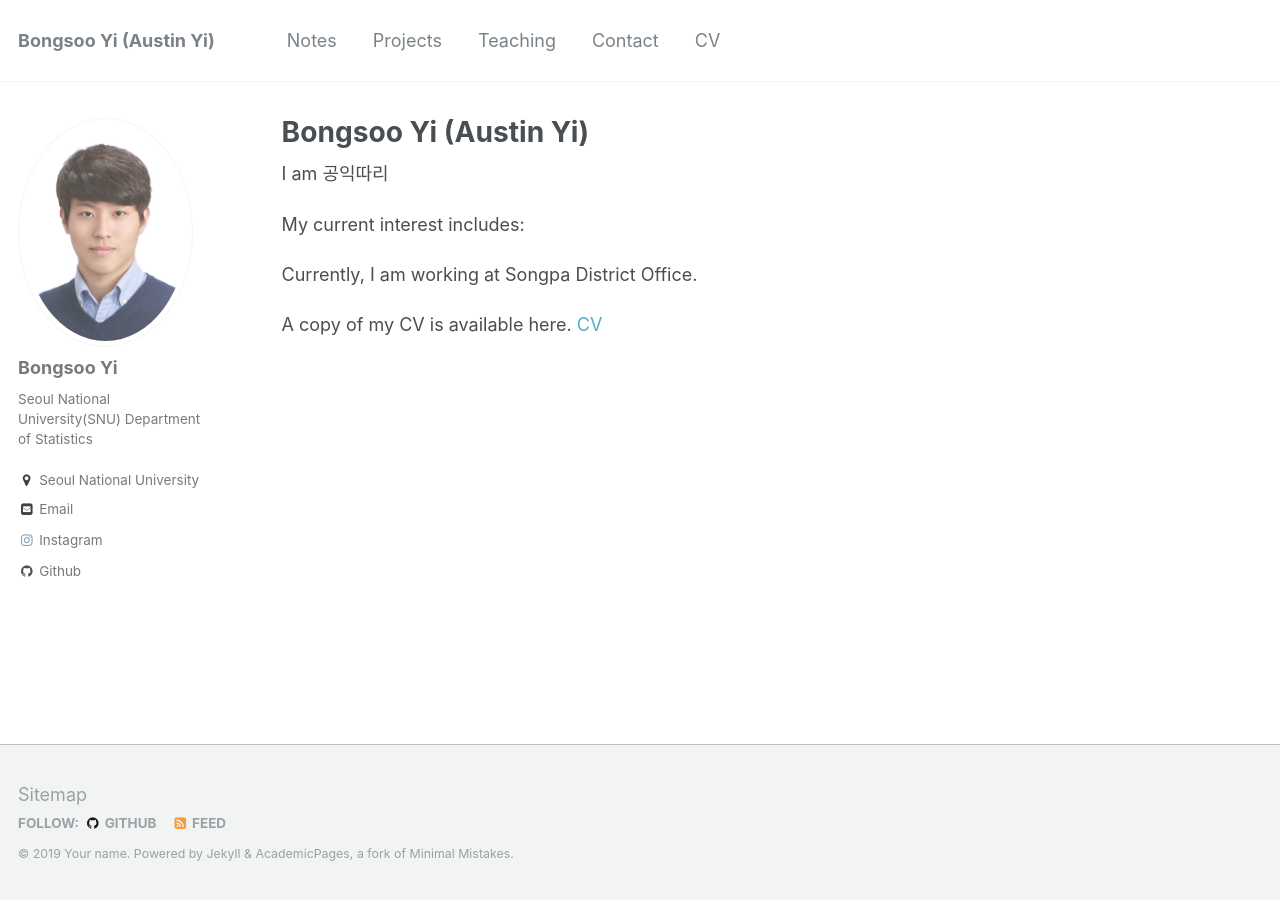
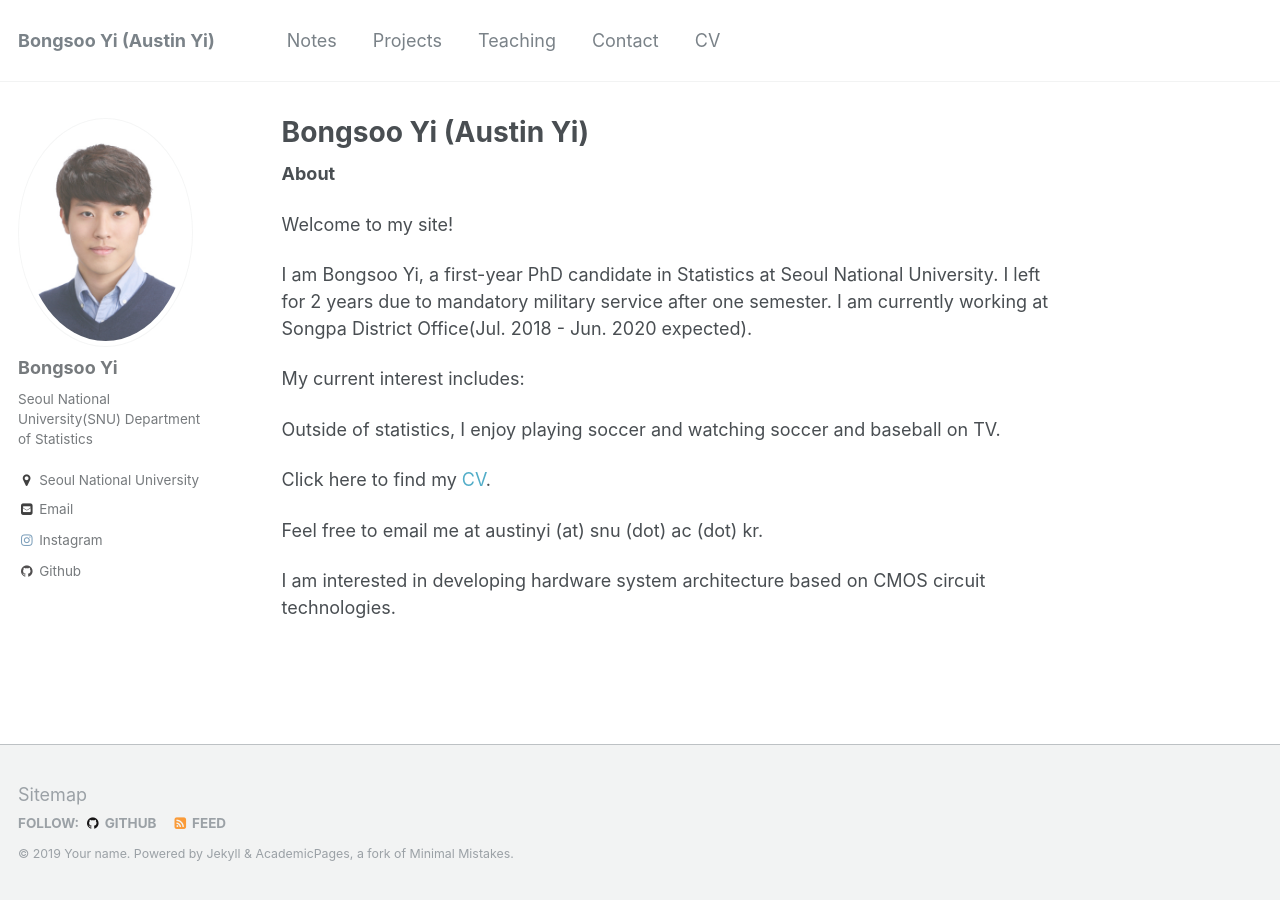
Before and after one commit to austinyi/austinyi.github.io, a Jekyll site: the page built from _pages/about.md, in a window 1280 px wide. Built offline with Jekyll 4.4.1, drawn with Linux system fonts in a browser that asks for light colours.

Commit message:
Update about.md

```diff
--- a/_pages/about.md
+++ b/_pages/about.md
@@ -8,11 +8,23 @@ redirect_from:
   - /about.html
 ---
 
+**About**
 
-I am 공익따리
+Welcome to my site!
+
+I am Bongsoo Yi, a first-year PhD candidate in Statistics at Seoul National University. I left for 2 years due to mandatory military service after one semester. I am currently working at Songpa District Office(Jul. 2018 - Jun. 2020 expected).
 
 My current interest includes:
 
-Currently, I am working at Songpa District Office.
 
-A copy of my CV is available here. [CV](https://austinyi.github.io/assets/CV.pdf)
+
+Outside of statistics, I enjoy playing soccer and watching soccer and baseball on TV.
+
+Click here to find my [CV](https://austinyi.github.io/assets/CV.pdf).
+
+Feel free to email me at austinyi (at) snu (dot) ac (dot) kr.
+
+
+
+
+I am interested in developing hardware system architecture based on CMOS circuit technologies.
```
